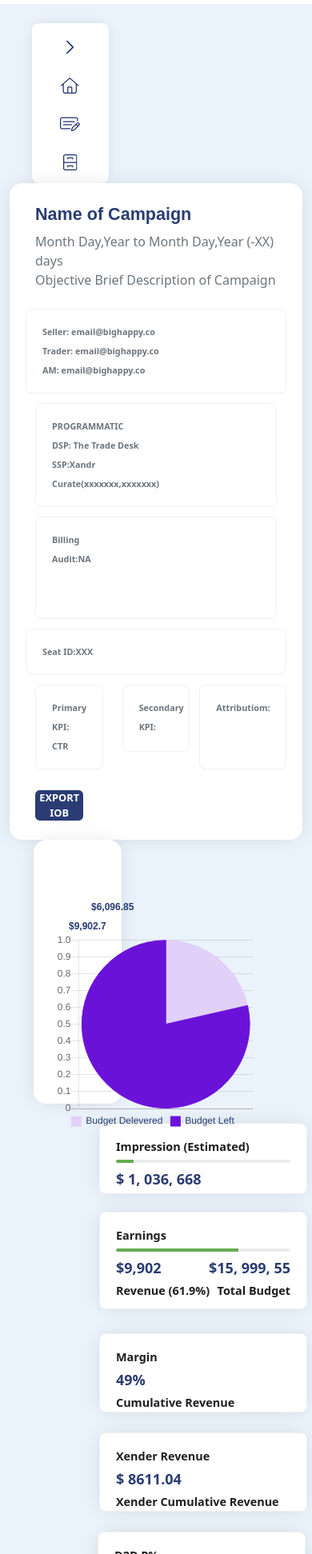
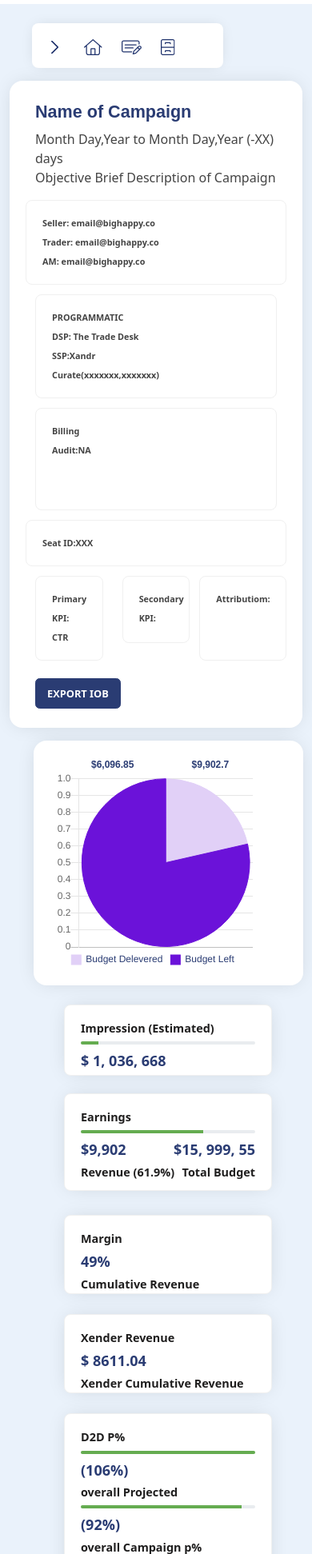
Before and after one commit to salonigarg8815/Dash-board, a plain HTML site: page index.html in a window 390 px wide. Shown: the part 57-2000 px from the top of the page at 80% size. Drawn offline with nearby package versions, Linux system fonts and the light colour scheme.

Commit message:
add media query

```diff
--- a/index.html
+++ b/index.html
@@ -91,7 +91,7 @@ https://cdn.jsdelivr.net/npm/chart.js@2.9.3/dist/Chart.min.css
                                     <p>Month Day,Year to Month Day,Year (-XX) days</p>
                                     <p>Objective Brief Description of Campaign</p>
                                 </div>
-                                <div class="row top4box pt-4">
+                                <div class="row top4box pt-3">
                                     <div class="col-md-4 box">
                                         <div class="">
                                             <p>Seller: email@bighappy.co</p>
@@ -163,11 +163,11 @@ https://cdn.jsdelivr.net/npm/chart.js@2.9.3/dist/Chart.min.css
     </div>
 
     <!-- Revenue-box-section -->
-    <div class="container">
+    <div class="container res">
         <div class="row big-box">
-            <div class="col-10 Revenue">
+            <div class="col-md-10 Revenue">
                 <div class="row ">
-                    <div class="col-md-3 ">
+                    <div class="col-md-3">
                         <!-- earning-box -->
                         <div class="earning-box">
                             <h6>Impression (Estimated)</h6>
@@ -223,7 +223,7 @@ https://cdn.jsdelivr.net/npm/chart.js@2.9.3/dist/Chart.min.css
     </div>
 
     <!-- Progress-section -->
-    <div class="container range-box">
+    <div class="container range-box res">
         <div class="row">
             <div class="col-sm-4  Revenue">
                 <div class="earning-box ">
@@ -320,14 +320,6 @@ https://cdn.jsdelivr.net/npm/chart.js@2.9.3/dist/Chart.min.css
                             <i class="fa-solid fa-arrow-rotate-right"></i>
                         </div>
                     </div>
-
-
-
-
-
-
-
-
                     <canvas id="barChart" aria-label="chart" role="img" width="1000px" height="400px"></canvas>
                 </div>
             </div>
@@ -337,7 +329,7 @@ https://cdn.jsdelivr.net/npm/chart.js@2.9.3/dist/Chart.min.css
     <!-- Placement-section -->
     <div class="container Placement-section">
         <div class="row px-4">
-            <div class="col-11 ">
+            <div class="col-md-11 ">
                 <div class="row ">
                     <div class="col-6 d-flex Placement">
                         <h6>Placement</h6>
--- a/style.css
+++ b/style.css
@@ -37,7 +37,7 @@ body {
 }
 
 .all-icons {
-    /* border: 2px solid red; */
+
     width: 28%;
     display: inline-flex;
     flex-direction: column;
@@ -50,15 +50,30 @@ body {
     margin-left: 1rem;
 }
 
+@media (max-width:500px) {
+    .all-icons {
+        width: 70%;
+        /* border: 2px solid red; */
+        display: flex;
+        flex-direction: row;
+        margin-bottom: 1rem;
+    }
+
+}
+
 /* <!--Start-mainbox--> */
 
 .mainbox {
     padding: 1.5rem 2rem;
     border-radius: 1rem;
     box-shadow: 0 0 26px -6px rgba(0, 0, 0, 0.15);
-    /* margin-bottom: 1.5rem; */
-    /* width: 100%; */
     background: #fff;
+}
+
+@media (max-width:500px) {
+    .mainbox {
+        margin-bottom: 1rem;
+    }
 
 }
 
@@ -70,22 +85,19 @@ body {
 }
 
 .mainbox p {
-    color: #6c757d;
+    color: #444444;
     font-size: 0.775;
     margin: 0;
     padding: 0;
-    line-height: 1.5rem;
     font-weight: 400;
     cursor: pointer;
 }
 
 .box {
-
     border: 1.5px solid #f0f0f0;
     padding: 1rem 1.25rem;
     border-radius: 0.5rem;
     margin-bottom: 12px;
-
 }
 
 .height-box {
@@ -93,14 +105,13 @@ body {
 }
 
 .height-box-top {
-    /* border: 2px solid red; */
     height: 128px;
 }
 
 
 .box p {
     font-size: 10.8px;
-    color: #6c757d;
+    color: #444444;
     font-weight: 600;
     transition: 0.5s ease-out;
     line-height: 1.5rem;
@@ -121,24 +132,26 @@ body {
     gap: 0.5rem;
     padding: 0.5rem 0.875rem;
     font-size: 0.8rem;
-    width: 20%;
-    margin-top: 14px;
+    margin-top: 10px;
 }
-
-
 
 /* .piechart-box */
 .piechart-box {
     padding: 1rem 1.5rem;
     border-radius: 1rem;
     box-shadow: 0 0 26px -6px rgba(0, 0, 0, 0.15);
-    /* margin-bottom: 1.5rem; */
     width: 30%;
     background: #fff;
     margin-left: 30px;
+}
+
+@media (max-width:500px) {
+    .piechart-box {
+        width: 92%;
+        height: 100%;
 
 
-
+    }
 }
 
 .chart-box {
@@ -157,12 +170,13 @@ body {
 
 /* <!-- Revenue-box --> */
 .big-box {
-
     margin-left: 100px;
     display: flex;
     justify-content: space-around;
     width: 100%;
 }
+
+
 
 .Revenue {
     /* display: flex; */
@@ -218,6 +232,15 @@ body {
     margin-top: 10px;
 }
 
+@media(max-width:800px) {
+    .res {
+        display: flex;
+        justify-content: center;
+        align-items: center;
+        flex-direction: column;
+    }
+}
+
 /* <!-- Progress-section --> */
 
 .range-box .Revenue {
@@ -232,6 +255,15 @@ body {
     display: flex;
     justify-content: end;
     align-items: center;
+}
+
+@media(max-width:500px) {
+    .feedback-btn {
+        margin-top: 16px;
+        display: flex;
+        justify-content: center;
+        align-items: center;
+    }
 }
 
 .feedback-btn button {
@@ -258,6 +290,27 @@ body {
     margin: 20px 0px;
     margin-left: 10px;
 }
+
+@media(max-width:500px) {
+    .barchart-section .barchart {
+        width: 96%;
+    }
+}
+
+/* #barChart {
+
+    width: 1000px;
+    height: 400px;
+
+} */
+
+/* @media(max-width:500px) {
+    #barChart {
+        width: 300px;
+        height: 400px;
+
+    }
+} */
 
 .filter {
     display: flex;
@@ -322,6 +375,12 @@ body {
     width: 82%;
     margin: 10px 0px;
     margin-left: 220px;
+}
+
+@media (max-width:500px) {
+    .Placement-section {
+        border: 2px solid red;
+    }
 }
 
 .Placement-section .Placement {
```
